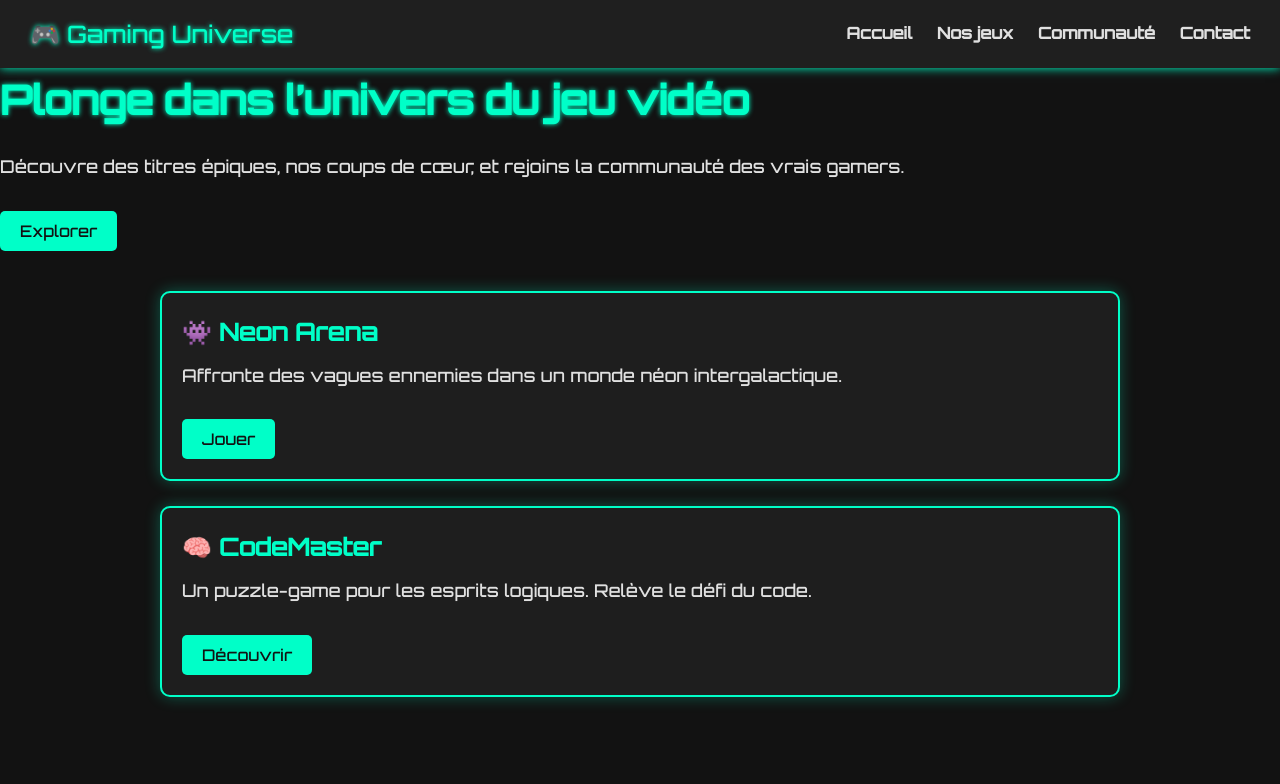
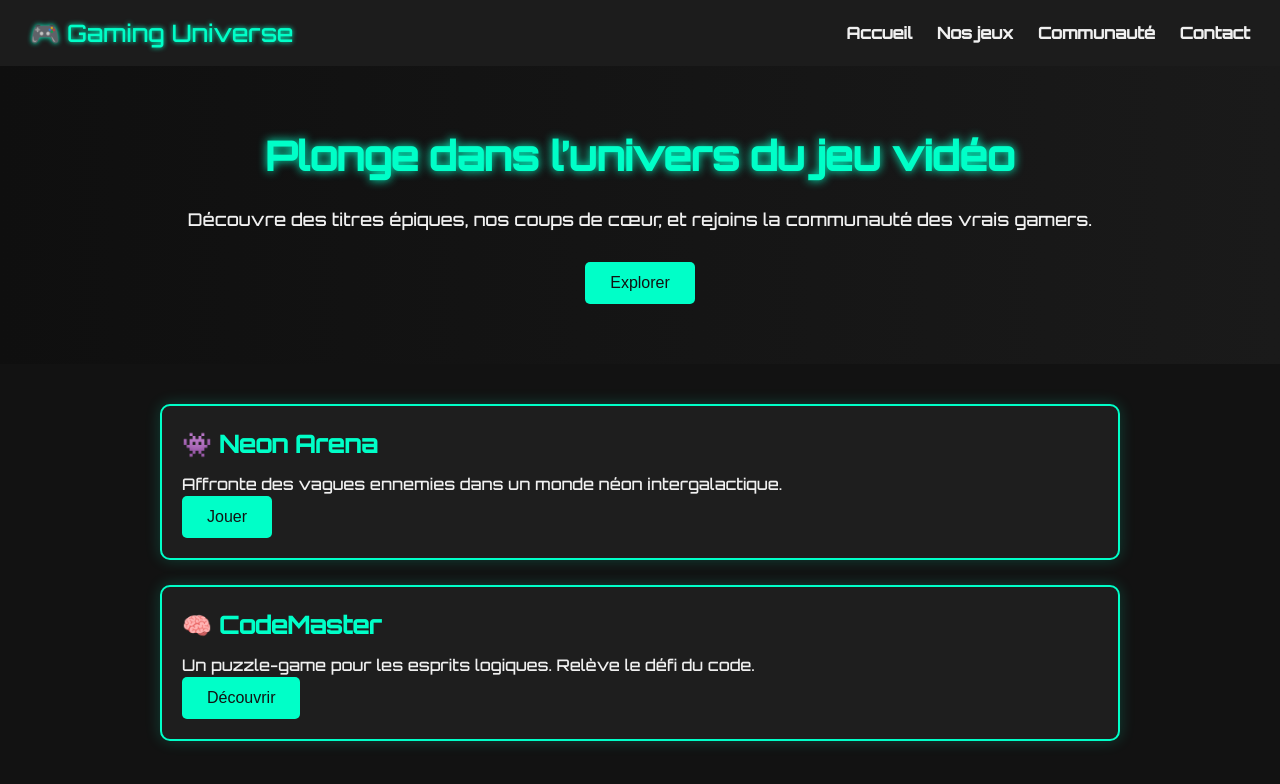
Before and after one commit to RAROPOXA/RAROPOXA, a plain HTML site: page index.html in a window 1280 px wide. Drawn offline with Linux system fonts and the light colour scheme.

Commit message:
Update style.css

```diff
--- a/style.css
+++ b/style.css
@@ -1,21 +1,21 @@
-/* Reset de base */
+/* Reset */
 * {
   margin: 0;
   padding: 0;
   box-sizing: border-box;
 }
 
-/* Corps général */
+/* Police et fond */
 body {
   background-color: #121212;
-  color: #e0e0e0;
+  color: #f0f0f0;
   font-family: 'Orbitron', sans-serif;
-  line-height: 1.6;
+  line-height: 1.5;
 }
 
 /* Navigation */
 nav {
-  background-color: #1f1f1f;
+  background-color: #1c1c1c;
   padding: 15px 30px;
   display: flex;
   justify-content: space-between;
@@ -24,21 +24,55 @@ nav {
 }
 
 .logo {
+  color: #00ffc8;
   font-size: 1.5rem;
-  color: #00ffc8;
   text-shadow: 0 0 5px #00ffc8;
 }
 
 .menu a {
-  color: #e0e0e0;
+  color: #f0f0f0;
+  margin-left: 20px;
   text-decoration: none;
-  margin-left: 20px;
   font-weight: bold;
   transition: color 0.3s ease;
 }
 
 .menu a:hover {
   color: #00ffc8;
+}
+
+/* Héros */
+.hero {
+  background: linear-gradient(to right, #0f0f0f, #1a1a1a);
+  text-align: center;
+  padding: 60px 20px;
+}
+
+.hero h1 {
+  font-size: 2.5rem;
+  color: #00ffc8;
+  margin-bottom: 20px;
+  text-shadow: 0 0 10px #00ffc8;
+}
+
+.hero p {
+  font-size: 1.1rem;
+  margin-bottom: 30px;
+}
+
+button {
+  background-color: #00ffc8;
+  color: #121212;
+  border: none;
+  padding: 12px 25px;
+  font-size: 1rem;
+  border-radius: 5px;
+  cursor: pointer;
+  transition: transform 0.2s;
+}
+
+button:hover {
+  transform: scale(1.05);
 }
 
 /* Section principale */
@@ -48,26 +82,14 @@ nav {
   padding: 0 20px;
 }
 
-h1 {
-  font-size: 2.5rem;
-  color: #00ffc8;
-  text-shadow: 0 0 5px #00ffc8;
-  margin-bottom: 20px;
-}
-
-p {
-  font-size: 1.1rem;
-  margin-bottom: 30px;
-}
-
 /* Cartes de jeu */
 .game-card {
-  background: #1e1e1e;
+  background-color: #1e1e1e;
   border: 2px solid #00ffc8;
   border-radius: 10px;
   padding: 20px;
   margin-bottom: 25px;
-  box-shadow: 0 0 15px rgba(0, 255, 200, 0.3);
+  box-shadow: 0 0 15px rgba(0, 255, 200, 0.2);
   transition: transform 0.3s ease;
 }
 
@@ -79,21 +101,3 @@ p {
 .game-card:hover {
   transform: translateY(-5px);
 }
-
-/* Boutons */
-button {
-  background-color: #00ffc8;
-  color: #121212;
-  border: none;
-  padding: 10px 20px;
-  font-size: 1rem;
-  font-family: 'Orbitron', sans-serif;
-  cursor: pointer;
-  transition: background-color 0.2s ease, transform 0.2s;
-  border-radius: 5px;
-}
-
-button:hover {
-  background-color: #00e2b8;
-  transform: scale(1.05);
-}
```
